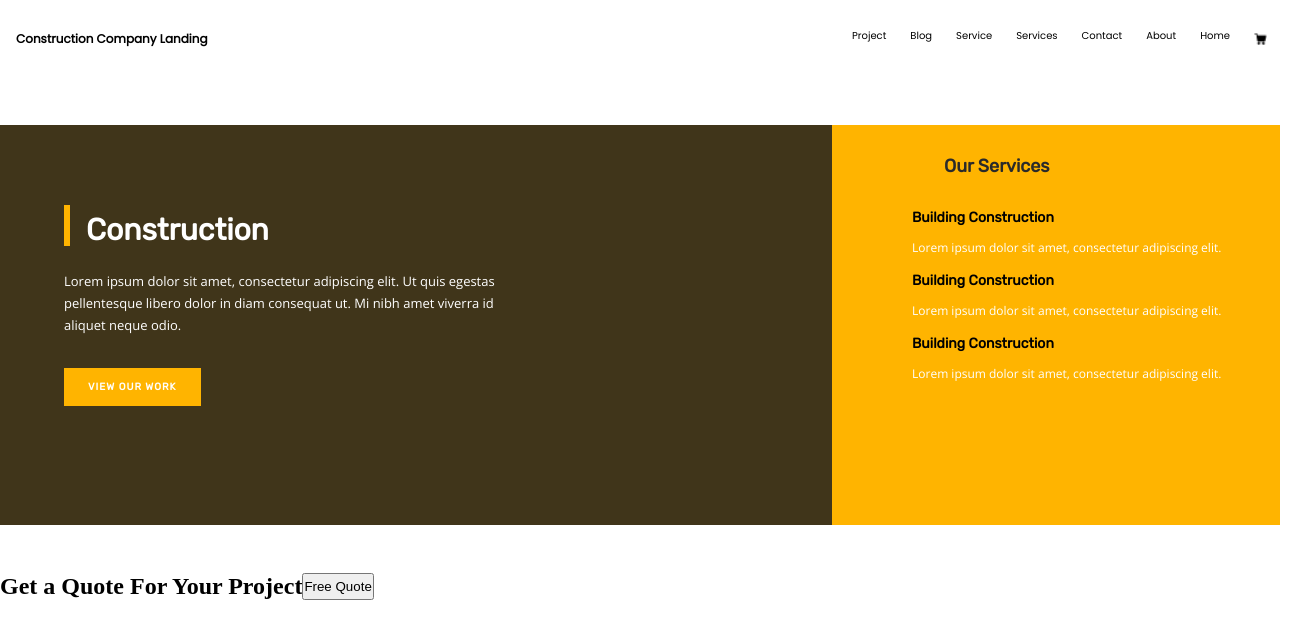
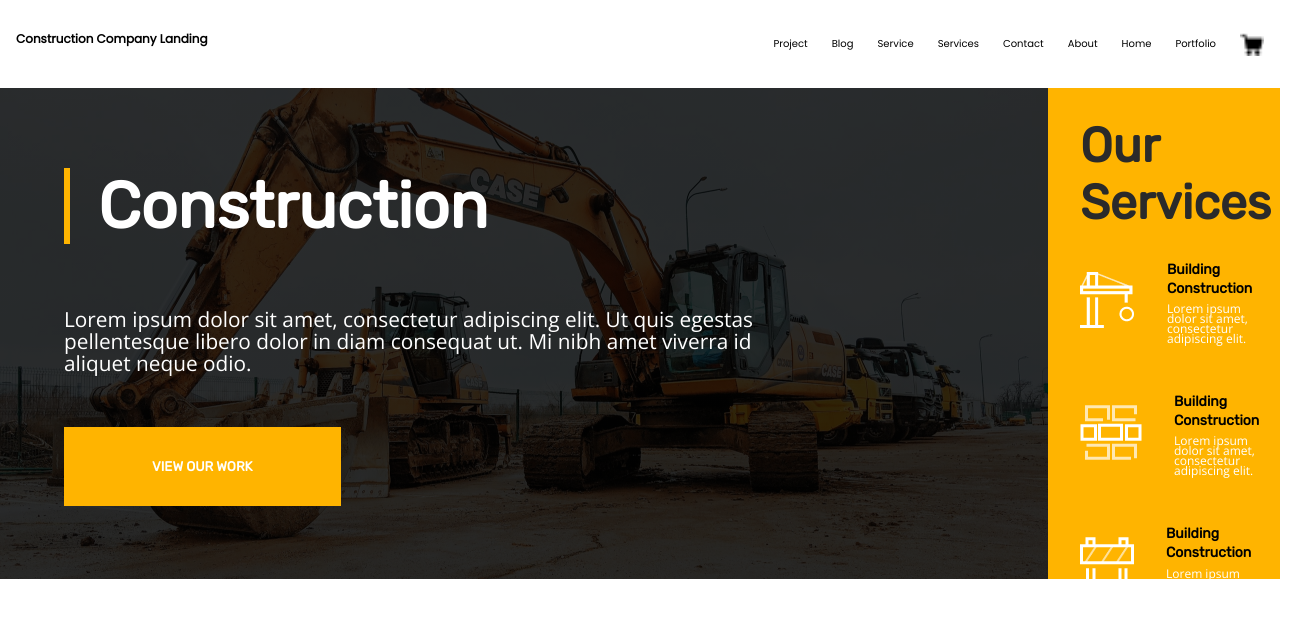
Before and after one commit to zeelawal04/Project2, a plain HTML site: page index.html in a window 1280 px wide. Shown: the whole page, 1303 px wide, since content can reach past the window. Drawn offline with nearby package versions, Linux system fonts and the light colour scheme.

Commit message:
feat:Construction landing page

```diff
--- a/index.html
+++ b/index.html
@@ -4,20 +4,21 @@
     <meta charset="UTF-8" />
     <meta http-equiv="X-UA-Compatible" content="IE=edge" />
     <meta name="viewport" content="width=device-width, initial-scale=1.0" />
-    <title>Project2</title>
+    <title>Construction-project</title>
     <link rel="stylesheet" href="styles.css" />
   </head>
   <body>
     <header>
       <h4 class="first-header">Construction Company Landing</h4>
-    <nav class="second-header">
-      <a href ='#project'>Project</a>
-      <a href ='#Blog'>Blog</a>
-      <a href ='#Service'>Service</a>
-      <a href ='#Services'>Services</a>
-      <a href ='#Contact'>Contact</h6>
-      <a href ='#About'>About</a>
-      <a href ='#Home'>Home</a>
+    <nav class="nav-header">
+      <a href ='/project.html'>Project</a>
+      <a href ='./blog.html'>Blog</a>
+      <a href ='/Service.html'>Service</a>
+      <a href ='/Services.html'>Services</a>
+      <a href ='/contact.html'>Contact</h6>
+      <a href ='/about.html'>About</a>
+      <a href ='/index.html'>Home</a>
+      <a href ='portfolio.html'>Portfolio</a>
       <img src="./img/cart 3.png" alt="cart-basket" class="cart" />
     </nav>
 </header>
@@ -28,31 +29,53 @@
         <div class="para">
           <p>Lorem ipsum dolor sit amet, consectetur adipiscing elit. Ut quis egestas<br> pellentesque libero dolor in diam consequat ut. Mi nibh amet viverra id<br> aliquet neque odio.</p>
       </div>
-      <button class="btn1">VIEW OUR WORK</button>
+      <div class="button-wrapper">
+        <button class="btn1">VIEW OUR WORK</button>
+      </div>
     </div>
 
     <div class="sc2">
-      <div class="third-header">
+      <div class="our-services">
         <h2>Our Services</h2>
       </div>
-      <div>
-        <h4 class="fourth-header">Building Construction</h4>
-        <p class="parag">Lorem ipsum dolor sit amet, consectetur adipiscing elit.</p>
-        <br>
-        <h4 class="fourth-header">Building Construction</h4>
-        <p class="parag">Lorem ipsum dolor sit amet, consectetur adipiscing elit.</p>
-        <br>
-        <h4 class="fourth-header">Building Construction</h4>
-        <p class="parag">Lorem ipsum dolor sit amet, consectetur adipiscing elit.</p>
+
+      <div class="tractor1-wrapper">
+        <div class="tractor1">
+          <div>
+            <img src="./img/white tractor.png">
+          </div>
+
+          <div>
+            <h4 class="building-header">Building Construction</h4>
+            <p class="parag">Lorem ipsum dolor sit amet, consectetur adipiscing elit.</p>
+          </div>
+        </div>
+
+        <div class="tractor1">
+          <div>
+            <img src="./img/Tractor box.png">
+          </div>
+
+          <div>
+          <h4 class="building-header">Building Construction</h4>
+          <p class="parag">Lorem ipsum dolor sit amet, consectetur adipiscing elit.</p>
+          </div>
+        </div>
+
+       <div class="tractor1">
+         <div>
+          <img src="./img/tractor rail.png">
+          </div>
+
+          <div>
+            <h4 class="building-header">Building Construction</h4>
+          <p class="parag">Lorem ipsum dolor sit amet, consectetur adipiscing elit.</p>
+          </div>
+       </div>
+      </div>
+
       </div>
     </div>
 </section>
-
-<section>
-  <div class="sec-2">
-    <h2>Get a Quote For Your Project</h2>
-    <Button class="btn2">Free Quote</Button>
-  </div>
-</section>
   </body>
 </html>
--- a/styles.css
+++ b/styles.css
@@ -9,7 +9,6 @@
 }
 
 body {
-  height: 100vh;
   width: 100vw;
 }
 
@@ -26,6 +25,7 @@ nav a {
 
 nav {
   display: flex;
+  align-items: center;
   gap: 1.5rem;
 }
 
@@ -37,7 +37,7 @@ nav {
   line-height: 13px;
 }
 
-.second-header {
+.nav-header {
   font-family: "Poppins";
   font-style: normal;
   font-weight: 500;
@@ -46,90 +46,90 @@ nav {
 }
 .sec-1 {
   width: 100%;
-  height: 50%;
+  height: 30.7rem;
   background-color: #ffb400;
   display: grid;
-  grid-template-columns: 65% 1fr;
-  margin: 3rem auto;
+  grid-template-columns: 65.5rem 1fr;
 }
 
 .sc1 {
+  height: 30.7rem;
   background-color: #1f1f1fd9;
   padding: 5rem 2rem 3rem 4rem;
-  /*background-image: url(./img/wioletta-plonkowska-yzVC9FSn_Hw-unsplash.jpg);
-  background-size: cover;
+  background-image: linear-gradient(rgba(0, 0, 0, 0.8), rgba(0, 0, 0, 0.8)),
+    url(./img/Tractor\ img.png);
+  background-size: center/cover;
   background-repeat: no-repeat;
-  width: 40%;*/
 }
 
 .head1 {
   font-family: "Rubik";
-  font-style: normal;
   font-weight: 700;
-  font-size: 30px;
-  line-height: 19px;
+  font-size: 4rem;
   color: #ffffff;
   border-left: 6px solid #ffb400;
-  margin-bottom: 1.5rem;
-  padding: 1rem;
-  height: 15%;
+  margin-bottom: 4rem;
+  padding: 0 0 0 1.75rem;
+  height: fit-content;
+}
+.cart {
+  width: 1.5rem;
 }
 
 .para {
   color: white;
   font-family: "Open Sans";
-  font-style: normal;
   font-weight: 400;
-  font-size: 13px;
+  font-size: 1.3rem;
   line-height: 22px;
-  margin-bottom: 2rem;
+  margin-bottom: 3.3rem;
 }
-
+.button-wrapper {
+  text-align: left;
+}
 .btn1 {
-  padding: 1rem 1.5rem;
+  padding: 2rem 5.5rem;
   font-family: "Rubik";
   background-color: #ffb400;
-  font-style: normal;
   font-weight: 600;
-  font-size: 10px;
-  line-height: 6px;
-  letter-spacing: 0.1em;
   color: #ffffff;
   border: none;
 }
 
 .sc2 {
-  margin-left: 5rem;
+  padding: 0 2rem 3.5rem;
 }
 
-.third-header {
-  font-family: "Rubik";
-  font-style: normal;
+.our-services {
+  margin: 1.8rem 0;
   font-weight: 700;
-  font-size: 12px;
-  line-height: 19px;
+  font: 2rem "Rubik";
   color: #2a2a2a;
-  margin: 2rem;
 }
 
-.fourth-header {
+.building-header {
   font-family: "Rubik";
   font-style: normal;
   font-weight: 700;
   font-size: 14px;
   line-height: 19px;
-  margin-bottom: 1rem;
+  margin-bottom: 0.4rem;
 }
 
 .parag {
   color: white;
-  font-family: "Open Sans";
-  font-style: normal;
+  font-family: "Open Sans", "Helvetica Neue", sans-serif;
   font-weight: 400;
   font-size: 12px;
   line-height: 10px;
 }
-
-.sec-2 {
+.tractor1-wrapper {
   display: flex;
+  flex-direction: column;
+  gap: 3rem;
 }
+.tractor1 {
+  display: flex;
+  align-items: center;
+  gap: 2rem;
+}
```
Also changed, not shown: Service.html (added, +26 -0 lines), Services.html (added, +26 -0 lines), about.html (added, +26 -0 lines), blog.html (added, +26 -0 lines), contact.html (added, +26 -0 lines), portfolio.html (added, +26 -0 lines), project.html (added, +26 -0 lines), img/Tractor box.png (added), img/Tractor img.png (added), img/tractor rail.png (added), img/white tractor.png (added), 1 other file.
